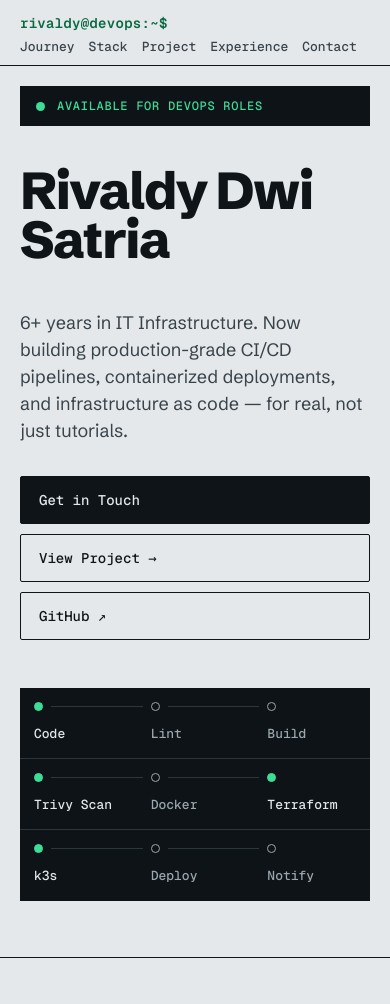
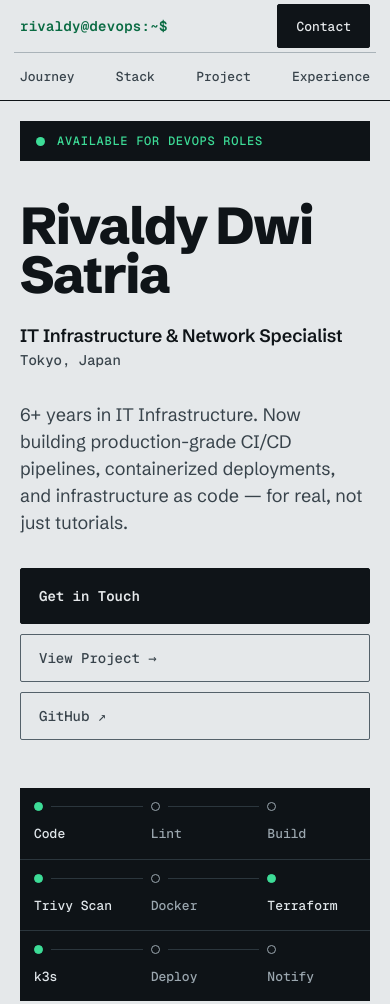
Before and after one commit to rivaldydwi/portofolio-devops, a website: page index.html in a window 390 px wide. Shown: the top 1004 px of the page. Drawn offline with nearby package versions, Linux system fonts and the light colour scheme.

Commit message:
feat: nav contact button and hero hierarchy

```diff
--- a/index.html
+++ b/index.html
@@ -66,18 +66,24 @@
       border-bottom: 1px solid var(--ink);
     }
     .nav-in {
-      display: flex; align-items: center; justify-content: space-between;
-      gap: 24px; min-height: 56px;
+      display: grid; grid-template-columns: minmax(0, 1fr) auto auto;
+      align-items: center; column-gap: 20px; min-height: 56px;
     }
     .nav-logo {
+      display: inline-flex; align-items: center; justify-self: start;
+      min-height: 44px;
       font: 600 14px/1 var(--mono);
       color: var(--green-text);
       letter-spacing: 0.02em;
+      text-decoration: none;
       white-space: nowrap;
     }
-    .nav-links { display: flex; gap: 28px; list-style: none; }
+    .nav-logo:hover { text-decoration: underline; text-decoration-thickness: 2px; text-underline-offset: 6px; }
+    .nav-logo:active { transform: translateY(1px); }
+    .nav-links { display: flex; gap: 4px; list-style: none; }
     .nav-links a {
-      display: block; padding: 8px 0;
+      display: flex; align-items: center;
+      min-height: 44px; padding: 0 10px;
       font: 500 13px/1 var(--mono);
       color: var(--ink-2);
       text-decoration: none;
@@ -86,8 +92,18 @@
       color: var(--ink);
       text-decoration: underline; text-decoration-thickness: 2px; text-underline-offset: 6px;
     }
-
     .nav-links a:active { color: var(--ink); text-decoration: underline; text-decoration-thickness: 2px; text-underline-offset: 6px; transform: translateY(1px); }
+    .nav-cta {
+      display: inline-flex; align-items: center; justify-content: center;
+      min-height: 44px; padding: 0 18px;
+      font: 500 13px/1 var(--mono);
+      background: var(--ink); color: var(--paper);
+      border: 1.5px solid var(--ink); border-radius: 2px;
+      text-decoration: none;
+      transition: background-color 0.15s, color 0.15s, border-color 0.15s;
+    }
+    .nav-cta:hover { background: var(--green-text); border-color: var(--green-text); }
+    .nav-cta:active { background: var(--ink-2); border-color: var(--ink-2); transform: translateY(1px); }
 
     /* ── SECTIONS + LEDGER GRID ── */
     section { padding: 96px 0; border-top: 1px solid var(--ink); }
@@ -130,13 +146,26 @@
       font-weight: 800;
       line-height: 0.95;
       letter-spacing: -0.03em;
-      margin-bottom: 44px;
+      margin-bottom: 24px;
       overflow-wrap: anywhere;
       min-width: 0;
     }
+    .hero-role {
+      display: flex; flex-wrap: wrap; align-items: baseline; gap: 4px 0;
+      margin-bottom: 32px;
+      font-size: clamp(18px, 2vw, 22px); font-weight: 600;
+      line-height: 1.3; letter-spacing: -0.01em;
+    }
+    .hero-loc {
+      margin-left: 16px; padding-left: 16px;
+      border-left: 1.5px solid var(--ink-3);
+      font: 500 clamp(14px, 1.6vw, 16px)/1.3 var(--mono);
+      letter-spacing: 0;
+      color: var(--ink-2);
+    }
     .hero-row {
       display: grid; grid-template-columns: minmax(0, 1fr) 260px;
-      gap: 32px 64px; align-items: end;
+      gap: 32px 64px; align-items: start;
     }
     .hero-sub {
       font-size: clamp(18px, 2.2vw, 22px);
@@ -158,8 +187,9 @@
     }
     .btn-primary { background: var(--ink); color: var(--paper); }
     .btn-primary:hover { background: var(--green-text); border-color: var(--green-text); }
-    .btn-ghost { background: transparent; color: var(--ink); }
-    .btn-ghost:hover { background: var(--ink); color: var(--paper); }
+    .btn-primary { min-height: 56px; font-weight: 600; }
+    .btn-ghost { background: transparent; color: var(--ink-2); border-color: var(--ink-3); }
+    .btn-ghost:hover { background: var(--ink); border-color: var(--ink); color: var(--paper); }
     .btn:active { transform: translateY(1px); }
     .btn-primary:active { background: var(--ink-2); border-color: var(--ink-2); }
     .btn-ghost:active { background: var(--ink-2); border-color: var(--ink-2); color: var(--paper); }
@@ -424,12 +454,22 @@
     }
 
     @media (max-width: 600px) {
-      html { scroll-padding-top: 96px; }
+      html { scroll-padding-top: 112px; }
       .wrap { padding: 0 20px; }
-      nav { padding-bottom: 4px; }
-      .nav-in { flex-wrap: wrap; gap: 0 16px; padding-top: 4px; }
-      .nav-logo { flex: 1 0 100%; padding: 12px 0 2px; }
-      .nav-links { gap: 14px; overflow-x: auto; max-width: 100%; }
+      .nav-in {
+        grid-template-columns: minmax(0, 1fr) auto;
+        grid-template-areas: "logo cta" "links links";
+        column-gap: 12px; padding-top: 4px; min-height: 0;
+      }
+      .nav-logo { grid-area: logo; }
+      .nav-cta { grid-area: cta; }
+      .nav-links {
+        grid-area: links; justify-content: space-between; gap: 0;
+        margin: 4px -6px 0; padding: 2px 0;
+        background: linear-gradient(var(--rule), var(--rule)) top / 100% 1px no-repeat;
+      }
+      .nav-links a { padding: 0 6px; }
+      .hero-loc { flex-basis: 100%; margin-left: 0; padding-left: 0; border-left: 0; }
       section { padding: 64px 0; }
       #hero { padding: 20px 0 56px; }
       .badge { margin-bottom: 40px; font-size: 12px; }
@@ -466,14 +506,14 @@
   <!-- NAV -->
   <nav aria-label="Primary">
     <div class="wrap nav-in">
-      <span class="nav-logo">rivaldy@devops:~$</span>
+      <a href="#top" class="nav-logo">rivaldy@devops:~$</a>
       <ul class="nav-links">
         <li><a href="#journey">Journey</a></li>
         <li><a href="#skills">Stack</a></li>
         <li><a href="#project">Project</a></li>
         <li><a href="#experience">Experience</a></li>
-        <li><a href="#contact">Contact</a></li>
       </ul>
+      <a href="#contact" class="nav-cta">Contact</a>
     </div>
   </nav>
 
@@ -483,14 +523,18 @@
   <section id="hero">
     <div class="wrap">
       <div class="badge">AVAILABLE FOR DEVOPS ROLES</div>
-      <h1>Rivaldy Dwi<br /><span>Satria</span></h1>
+      <h1>Rivaldy Dwi<br />Satria</h1>
+      <p class="hero-role">
+        <span>IT Infrastructure &amp; Network Specialist</span>
+        <span class="hero-loc">Tokyo, Japan</span>
+      </p>
       <div class="hero-row">
         <p class="hero-sub">
           6+ years in IT Infrastructure. Now building production-grade CI/CD pipelines,
           containerized deployments, and infrastructure as code — for real, not just tutorials.
         </p>
         <div class="hero-cta">
-          <a href="#contact" class="btn btn-primary">Get in Touch</a>
+          <a href="mailto:rivaldydwisatria@gmail.com" class="btn btn-primary">Get in Touch</a>
           <a href="#project" class="btn btn-ghost">View Project →</a>
           <a href="https://github.com/rivaldydwi/portofolio-devops" class="btn btn-ghost" target="_blank" rel="noopener noreferrer">GitHub ↗</a>
         </div>
```
